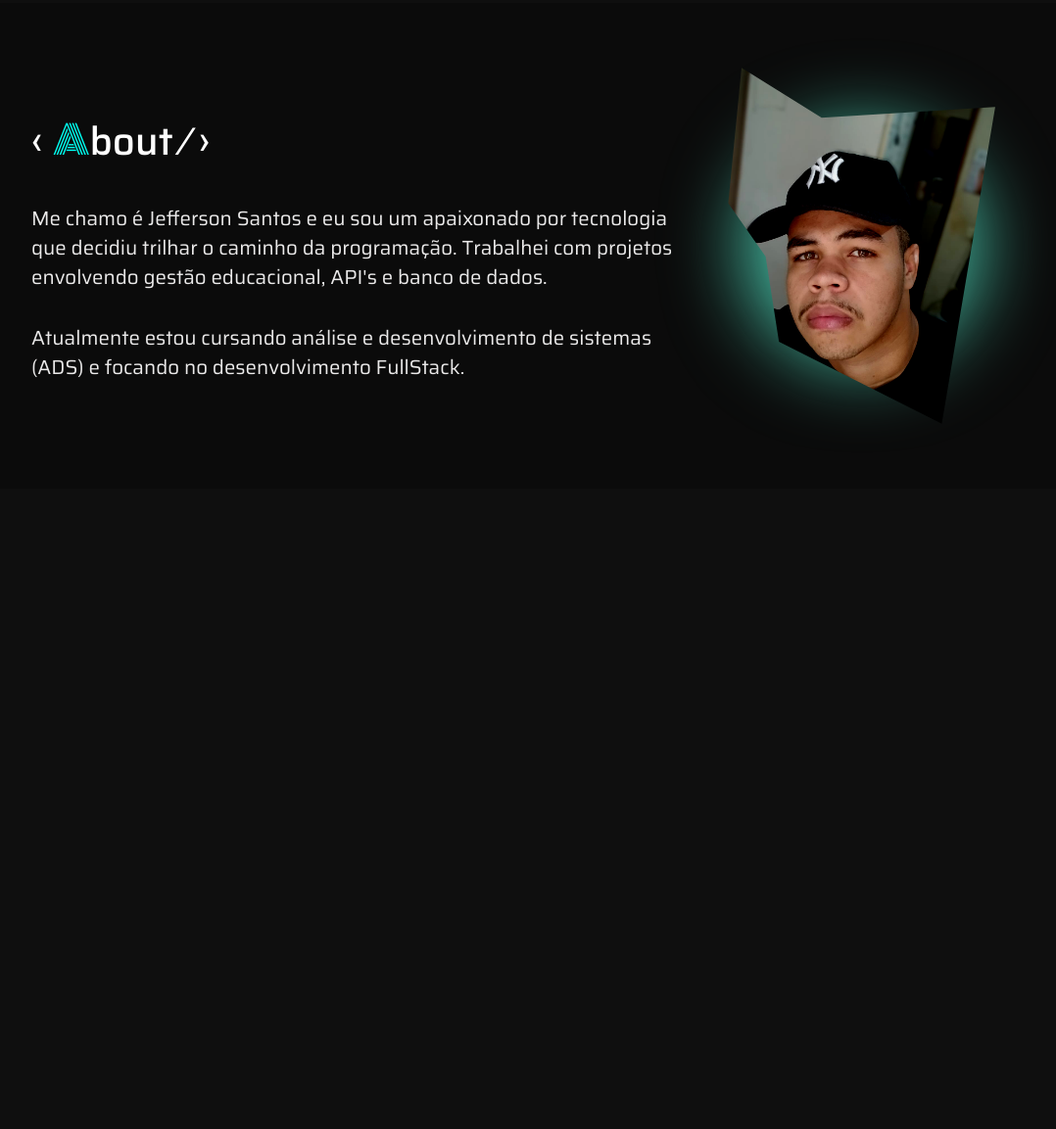
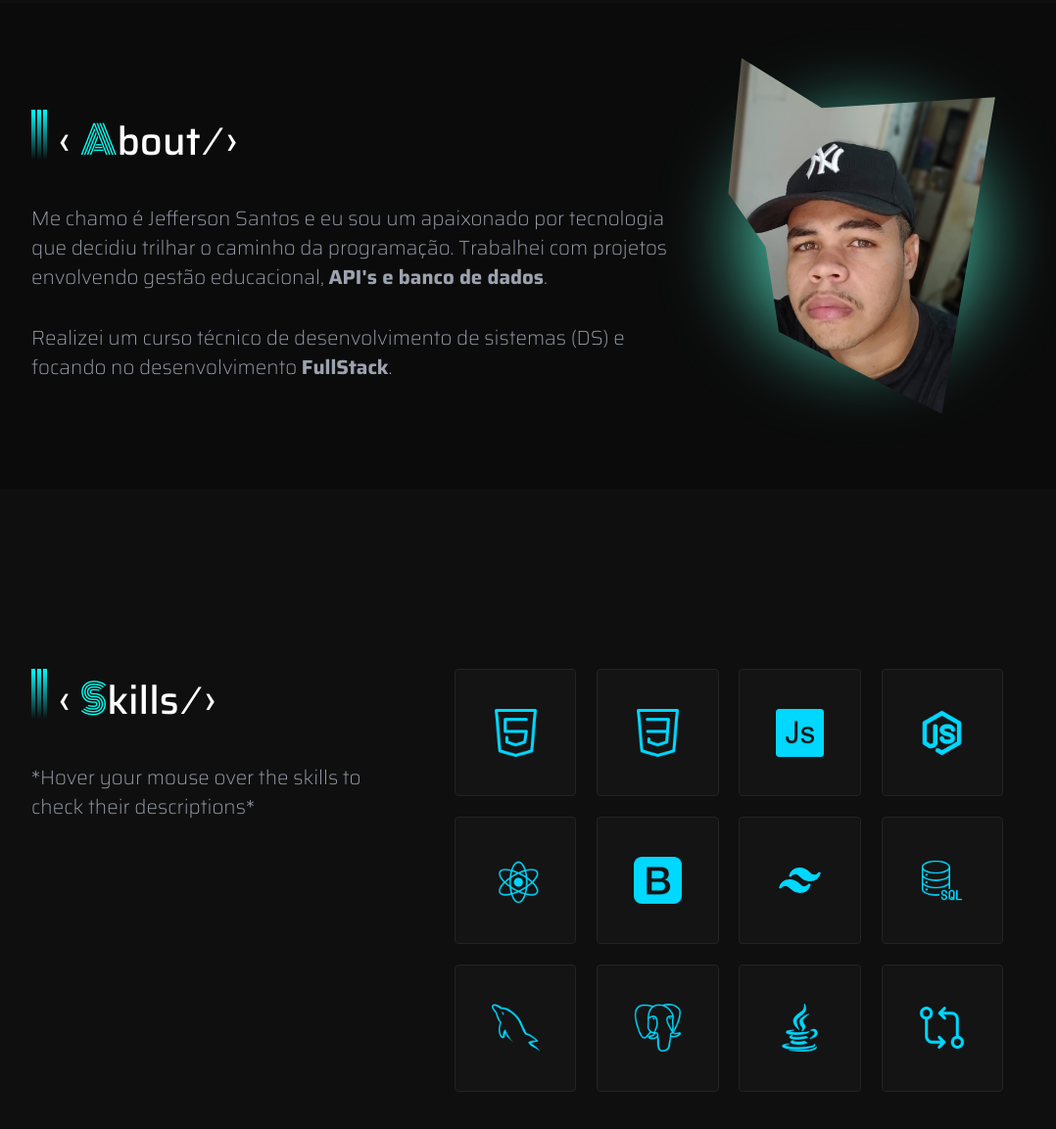
Before and after one commit to jefferson-da-silva-santos/portifolio-jefferson-santos, a plain HTML site: page index.html in a window 1280 px wide. Shown: the part 797-1950 px from the top of the page at 98% size, without its empty margins (112-1190 px from the left). Before the commit the page ends 1296 px from the top, so only its background shows below. Drawn offline with nearby package versions, Linux system fonts and the light colour scheme.

Commit message:
Area de Habilidades iniciada

```diff
--- a/index.html
+++ b/index.html
@@ -29,7 +29,7 @@
               </a>
             </li>
             <li>
-              <a href="#" class="icon-theme">
+              <a href="#" class="icon-theme-1">
                 <i class="bi bi-moon-stars-fill icon-theme"></i>
               </a>
             </li>
@@ -67,14 +67,19 @@
       <div class="groupSobre">
         <section class="sobre">
           <article class="groupSobre-primary">
-            <h2 class="titleSobre">
-              &#8249; <span class="letraMonoton">A</span>bout &#8260; &#8250;
-            </h2>
+            <div class="dividir-titulo-linha">
+              <div class="linha"></div>
+              <div class="linha"></div>
+              <div class="linha"></div>
+              <h2 class="titleSobre">
+                &#8249; <span class="letraMonoton">A</span>bout &#8260; &#8250;
+              </h2>
+            </div>
             <p class="textSobre">
-              Me chamo é Jefferson Santos e eu sou um apaixonado por tecnologia que decidiu trilhar o caminho da programação. Trabalhei com projetos envolvendo gestão educacional, API's e banco de dados.
+              Me chamo é Jefferson Santos e eu sou um apaixonado por tecnologia que decidiu trilhar o caminho da programação. Trabalhei com projetos envolvendo gestão educacional, <strong>API's e banco de dados</strong>.
             </p>
             <p class="textSobre">
-              Atualmente estou cursando análise e desenvolvimento de sistemas (ADS) e focando no desenvolvimento FullStack.
+              Realizei um curso técnico de desenvolvimento de sistemas (DS) e focando no desenvolvimento <strong>FullStack</strong>.
             </p>
           </article>
           <article class="groupSobre-secundary">
@@ -85,7 +90,53 @@
       </div>
       <div class="groupSkills">
         <section class="skills">
-
+          <div class="groupSkills-primary">
+            <div class="dividir-titulo-linha">
+              <div class="linha-secundary"></div>
+              <div class="linha-secundary"></div>
+              <div class="linha-secundary"></div>
+              <h2 class="titleSkills">&#8249; <span class="letraMonoton">S</span>kills &#8260; &#8250;</h2>
+            </div>
+            <p class="textSkills">*Hover your mouse over the skills to check their descriptions*</p>
+          </div>
+          <div class="groupSkills-secundary">
+            <article class="skill-element">
+              <img src="src/img/html-5.png" alt="">
+            </article>
+            <article class="skill-element">
+              <img src="src/img/css-3.png" alt="">
+            </article>
+            <article class="skill-element">
+              <img src="src/img/logotipo-do-java-script.png" alt="">
+            </article>
+            <article class="skill-element">
+              <img src="src/img/nodejs.png" alt="">
+            </article>
+            <article class="skill-element">
+              <img src="src/img/biblioteca.png" alt="">
+            </article>
+            <article class="skill-element">
+              <img src="src/img/bootstrap.png" alt="">
+            </article>
+            <article class="skill-element">
+              <img src="src/img/tailwind-css-svgrepo-com.svg" alt="">
+            </article>
+            <article class="skill-element">
+              <img src="src/img/servidor-sql.png" alt="">
+            </article>
+            <article class="skill-element">
+              <img src="src/img/mysql.png" alt="">
+            </article>
+            <article class="skill-element">
+              <img src="src/img/postgre.png" alt="">
+            </article>
+            <article class="skill-element">
+              <img src="src/img/java.png" alt="">
+            </article>
+            <article class="skill-element">
+              <img src="src/img/confirmar-git.png" alt="">
+            </article>
+          </div>
         </section>
       </div>
     </main>
--- a/src/css/styles.css
+++ b/src/css/styles.css
@@ -57,6 +57,12 @@ body {
 .icon-theme {
   color: cyan;
   border-radius: 50%;
+}
+
+.icon-them-1:hover,
+.icon-idioma:hover {
+  transform: scale(120%);
+  filter: drop-shadow(0px 0px 80px rgba(0, 255, 242, 0.603));
 }
 
 .listNav > li > a {
@@ -322,6 +328,7 @@ body {
   font-size: 2.5em;
   font-family: "Saira", sans-serif;
   font-weight: 500;
+  margin-left: 10px;
 }
 
 .logoNav {
@@ -332,10 +339,11 @@ body {
 }
 
 .groupSobre-primary p {
-  color: rgb(235, 234, 234);
+  color: #9ca3af;
   font-size: 1.28em;
   line-height: 30px;
   width: 32em;
+  font-weight: 200;
 }
 
 .groupSobre-secundary {
@@ -346,6 +354,7 @@ body {
 }
 
 .minha-img {
+  animation: flutuacaoImagem 2s ease-in-out 0s infinite alternate-reverse;
   width: 85%;
   clip-path: polygon(
     35% 14%,
@@ -356,8 +365,9 @@ body {
     0 38%,
     5% 0
   );
-  filter: brightness(80%) contrast(150%) blur(0px);
+  filter: drop-shadow(0px 0px 80px rgba(0, 255, 242, 0.603));
 }
+
 
 .circle {
   position: absolute;
@@ -366,4 +376,90 @@ body {
   border-radius: 50%;
   background-color: rgb(73, 199, 172);
   filter: blur(40px);
+  animation: flutuacaoImagem 2s ease-in-out 0s infinite alternate-reverse;
 }
+
+.dividir-titulo-linha {
+  display: flex;
+  column-gap: 2px;
+}
+
+.linha {
+  width: 4px;
+  height: 100%;
+  background-image: linear-gradient(to top, #0b0b0b 20%, aqua);
+}
+
+/* Estilos do Skills */
+
+
+.groupSkills {
+  min-height: 100vh;
+  display: flex;
+  align-items: center;
+}
+
+.skills {
+  display: grid;
+  grid-template-columns: 27em 1fr;
+  grid-template-rows: 27em;
+  width: 90%;
+  margin: auto;
+  max-width: 1024px;
+  padding: 1em;
+}
+
+
+.groupSkills-primary {
+  display: flex;
+  flex-direction: column;
+  row-gap: 2rem;
+}
+
+.titleSkills {
+  color: white;
+  font-size: 2.5em;
+  font-family: "Saira", sans-serif;
+  font-weight: 500;
+  margin-left: 10px;
+}
+
+.linha-secundary {
+  width: 4px;
+  height: 100%;
+  background-image: linear-gradient(to top, #0f0f0f 20%, aqua);
+}
+
+.groupSkills-secundary {
+  display: grid;
+  grid-template-columns: repeat(4, 1fr);
+  grid-template-rows: repeat(3, 1fr);
+  row-gap: 1.3em;
+  column-gap: 1.3em;
+}
+
+.skill-element {
+  background-color: #141414;
+  border-radius: 4px;
+  border: 1px solid #242323;
+  display: flex;
+  align-items: center;
+  justify-content: center;
+  transition: border .5s ease-in-out;
+}
+
+.skill-element:hover {
+  border: 1px solid #00d8ff;
+}
+
+.skill-element img {
+  width: 40%;
+}
+
+.textSkills {
+  color: #9ca3af;
+  font-size: 1.28em;
+  line-height: 30px;
+  width: 18em;
+  font-weight: 200;
+}
```
Also changed, not shown: src/img/biblioteca.png (added), src/img/bootstrap.png (added), src/img/confirmar-git.png (added), src/img/css-3.png (added), src/img/html-5.png (added), src/img/java.png (added), src/img/logotipo-do-java-script.png (added), src/img/mysql.png (added), src/img/nodejs.png (added), src/img/postgre.png (added), src/img/servidor-sql.png (added), src/img/tailwind-css-svgrepo-com.svg (added).
